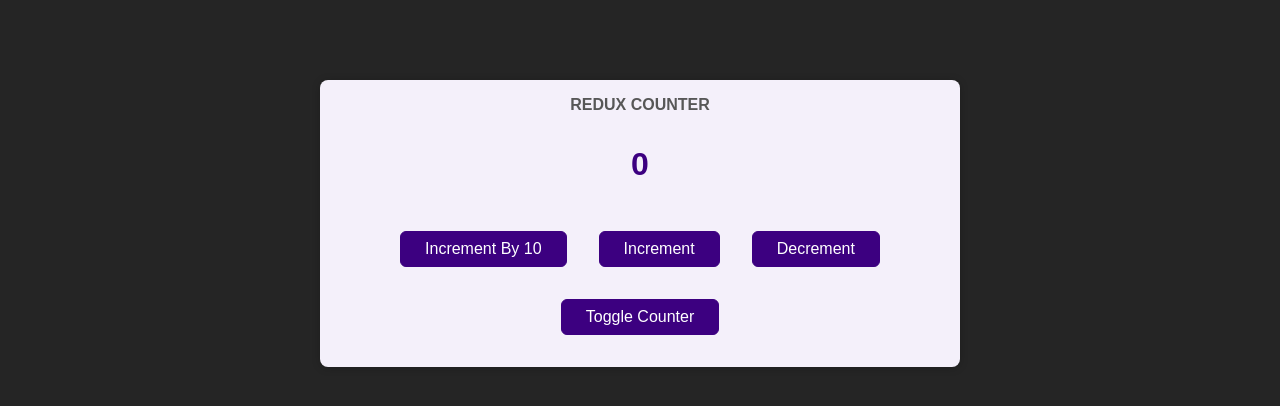
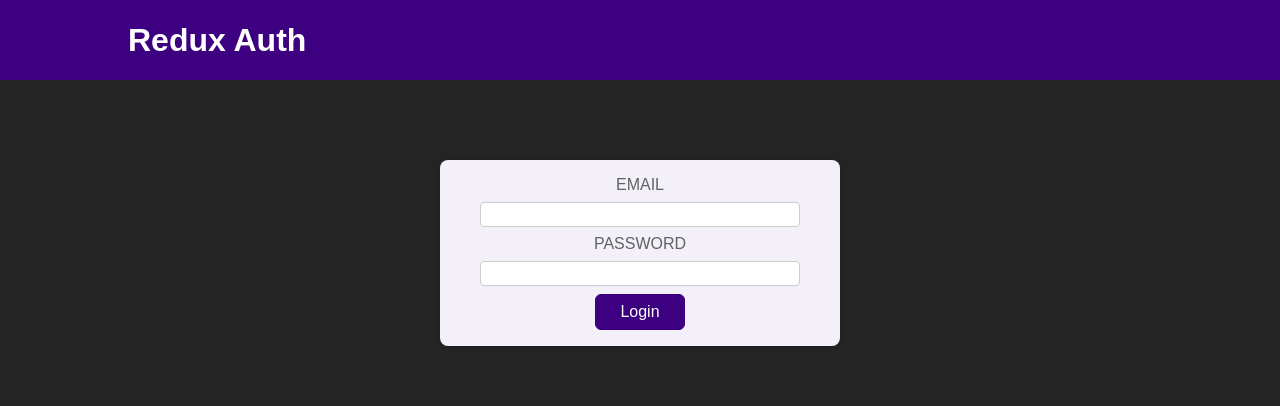
Before and after one commit to Nasruddinkhan/user-app, a React (Create React App) app: page / in a window 1280 px wide. Shown: the top 406 px of the page. Built offline with nearby package versions, Linux system fonts and the light colour scheme.

Commit message:
add the reducer

```diff
--- a/src/App.js
+++ b/src/App.js
@@ -1,9 +1,18 @@
+import { Fragment } from 'react';
 import Counter from './components/Counter';
+import Header from './components/Header';
+import Auth from "./components/Auth";
+import { useSelector } from 'react-redux';
 
 
 function App() {
+   const isAuthenticated = useSelector((state) => state.auth.isAuthenticated);
   return (
-    <Counter />
+    <Fragment>
+      <Header />
+      <Auth />
+      {isAuthenticated && <Counter />}
+    </Fragment>
   );
 }
 
--- a/src/components/Auth.js
+++ b/src/components/Auth.js
@@ -1,10 +1,17 @@
 import classes from './Auth.module.css';
+import { authActions } from "../store/CounterStore";
+import { useDispatch } from 'react-redux';
 
 const Auth = () => {
+   const dispatch = useDispatch();
+   const isAuthenticated = (event) => {
+     event.preventDefault();
+     dispatch(authActions.login() );
+   };
   return (
     <main className={classes.auth}>
       <section>
-        <form>
+        <form onSubmit={isAuthenticated}>
           <div className={classes.control}>
             <label htmlFor='email'>Email</label>
             <input type='email' id='email' />
--- a/src/components/Counter.js
+++ b/src/components/Counter.js
@@ -3,8 +3,8 @@ import { counterActions } from "../store/CounterStore";
 import { useDispatch, useSelector } from "react-redux";
 const Counter = () => {
   const dispatch = useDispatch();
-  const counter = useSelector((state) => state.counter);
-  const show = useSelector((state) => state.showCounter);
+  const counter = useSelector((state) => state.counter.counter);
+  const show = useSelector((state) => state.counter.showCounter);
 
   const toggleCounterHandler = () => {
     console.log(counterActions.toggele());
--- a/src/components/Header.js
+++ b/src/components/Header.js
@@ -1,22 +1,32 @@
-import classes from './Header.module.css';
+import classes from "./Header.module.css";
+import { useDispatch, useSelector } from "react-redux";
+import { authActions } from "../store/CounterStore";
 
 const Header = () => {
+  const dispatch = useDispatch();
+
+  const isAuthenticated = useSelector((state) => state.auth.isAuthenticated);
+  const logoutHandler = () => {
+    dispatch(authActions.logout());
+  };
   return (
     <header className={classes.header}>
       <h1>Redux Auth</h1>
+      {isAuthenticated && (
         <nav>
           <ul>
             <li>
-            <a href='/'>My Products</a>
+              <a href="/">My Products</a>
             </li>
             <li>
-            <a href='/'>My Sales</a>
+              <a href="/">My Sales</a>
             </li>
             <li>
-            <button>Logout</button>
+              <button onClick={logoutHandler}>Logout</button>
             </li>
           </ul>
         </nav>
+      )}
     </header>
   );
 };
--- a/src/store/CounterStore.js
+++ b/src/store/CounterStore.js
@@ -1,7 +1,9 @@
 import { createSlice, configureStore } from "@reduxjs/toolkit";
 
 const initialState = { counter: 0, showCounter: true };
-
+const initialAuthState = {
+  isAuthenticated: false,
+};
 const counterSlice = createSlice({
   name: "counter",
   initialState,
@@ -25,10 +27,24 @@ const counterSlice = createSlice({
   },
 });
 
+const authSlice = createSlice({
+  name: "authentication",
+  initialState:initialAuthState,
+  reducers: {
+    login(state) {
+      state.isAuthenticated = true;
+    },
+    logout(state) {
+      state.isAuthenticated = false;
+    },
+  },
+});
+
 const store = configureStore({
-  reducer: counterSlice.reducer,
+  reducer: { counter: counterSlice.reducer, auth: authSlice.reducer },
 });
 
 export const counterActions = counterSlice.actions;
+export const authActions = authSlice.actions;
 
 export default store;
```
Lines whose indentation alone changed are shown as unchanged.
